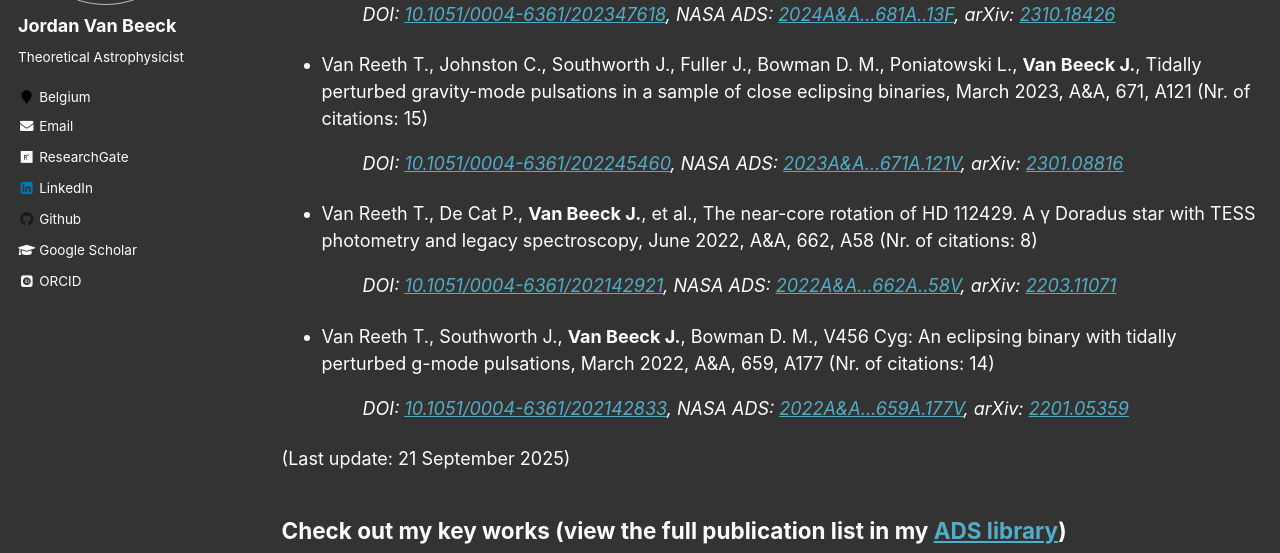
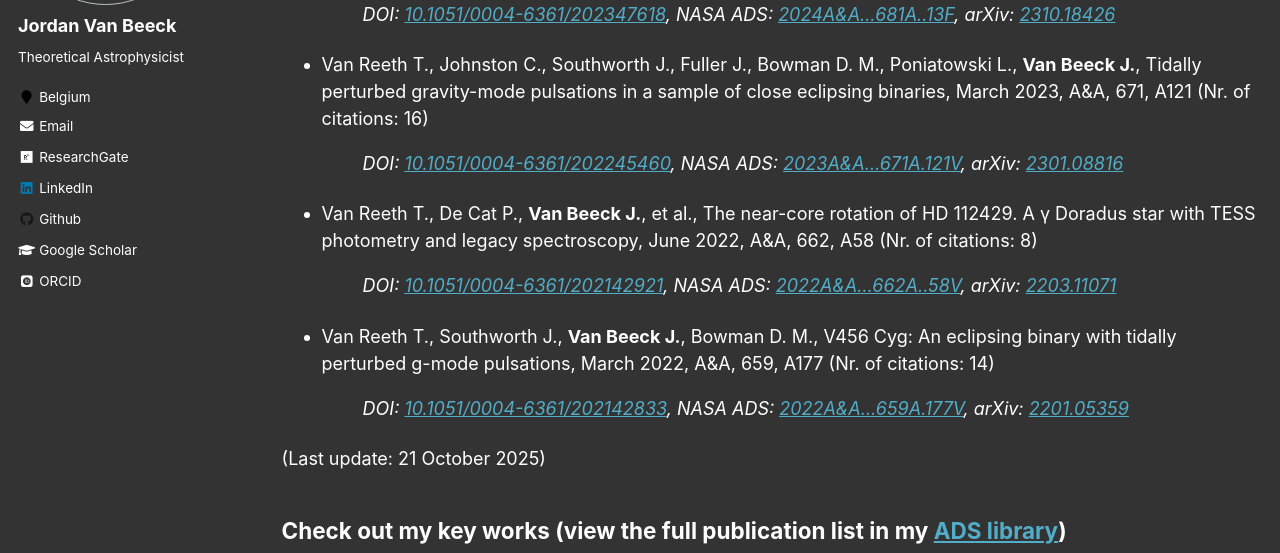
Before and after one commit to JVB11/jvb11.github.io, a Jekyll site: the page built from _pages/publications.md, in a window 1280 px wide and 900 px high, scrolled down 278 px. Shown: the part 206-759 px from the top of the window. Built offline with Jekyll 4.4.1, drawn with Linux system fonts in a browser that asks for light colours; some web fonts are replaced.

Commit message:
(automatically) pushing latest version of last 5 publications

```diff
--- a/_pages/publications.md
+++ b/_pages/publications.md
@@ -16,7 +16,7 @@
 
 &nbsp;&nbsp;&nbsp;&nbsp;&nbsp;&nbsp;&nbsp;&nbsp;&nbsp;&nbsp;&nbsp;&nbsp;&nbsp;&nbsp;&nbsp;&nbsp;*DOI: <a href="https://doi.org/10.1051/0004-6361/202347618">10.1051/0004-6361/202347618</a>, NASA ADS: <a href="https://ui.adsabs.harvard.edu/abs/2024A&A...681A..13F">2024A&A...681A..13F</a>, arXiv: <a href="https://arxiv.org/abs/2310.18426">2310.18426</a>*
 
-+ Van Reeth T., Johnston C., Southworth J., Fuller J., Bowman D. M., Poniatowski L., **Van Beeck J.**, Tidally perturbed gravity-mode pulsations in a sample of close eclipsing binaries, March 2023, A&A, 671, A121 (Nr. of citations: 15)
++ Van Reeth T., Johnston C., Southworth J., Fuller J., Bowman D. M., Poniatowski L., **Van Beeck J.**, Tidally perturbed gravity-mode pulsations in a sample of close eclipsing binaries, March 2023, A&A, 671, A121 (Nr. of citations: 16)
 
 &nbsp;&nbsp;&nbsp;&nbsp;&nbsp;&nbsp;&nbsp;&nbsp;&nbsp;&nbsp;&nbsp;&nbsp;&nbsp;&nbsp;&nbsp;&nbsp;*DOI: <a href="https://doi.org/10.1051/0004-6361/202245460">10.1051/0004-6361/202245460</a>, NASA ADS: <a href="https://ui.adsabs.harvard.edu/abs/2023A&A...671A.121V">2023A&A...671A.121V</a>, arXiv: <a href="https://arxiv.org/abs/2301.08816">2301.08816</a>*
 
@@ -29,7 +29,7 @@
 &nbsp;&nbsp;&nbsp;&nbsp;&nbsp;&nbsp;&nbsp;&nbsp;&nbsp;&nbsp;&nbsp;&nbsp;&nbsp;&nbsp;&nbsp;&nbsp;*DOI: <a href="https://doi.org/10.1051/0004-6361/202142833">10.1051/0004-6361/202142833</a>, NASA ADS: <a href="https://ui.adsabs.harvard.edu/abs/2022A&A...659A.177V">2022A&A...659A.177V</a>, arXiv: <a href="https://arxiv.org/abs/2201.05359">2201.05359</a>*
 
 
-(Last update: 21 September 2025)
+(Last update: 21 October 2025)
 
 ## Check out my key works (view the full publication list in my [ADS library](https://ui.adsabs.harvard.edu/public-libraries/mrBh0XAqRuqabcPXhidMUA))
 
```
